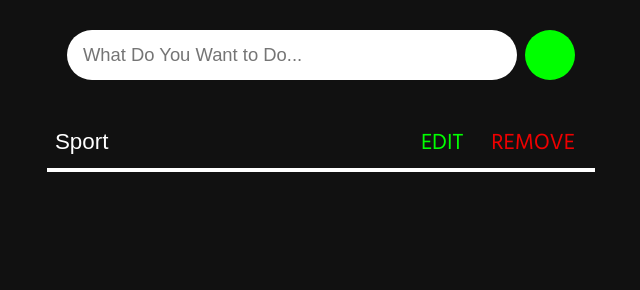
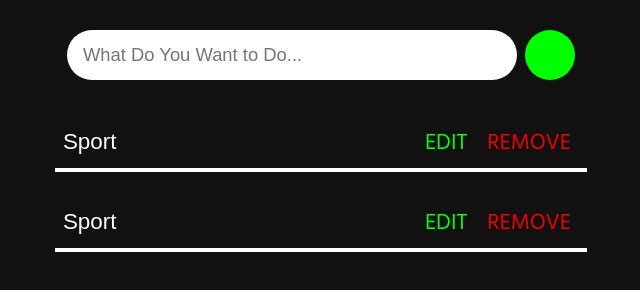
Before and after one commit to Guruji01/To-Do-List, a plain HTML site: page Index.html in a window 1280 px wide. Shown: the part 116-406 px from the top of the page, without its empty margins (319-959 px from the left). Drawn offline with Linux system fonts and the light colour scheme; some icons are missing.

Commit message:
Al css part is done now let's start js now :)

```diff
--- a/Index.css
+++ b/Index.css
@@ -97,7 +97,7 @@ h1
 .editButton
 {
    font-size: 1.4rem;
-   margin: 0 0.75rem;
+   margin: 0 0.5rem;
    font-family: 'Hind Siliguri', sans-serif;
    background: none;
    outline: none;
@@ -108,7 +108,7 @@ h1
 .removeButton
 {
    font-size: 1.4rem;
-   margin: 0 0.75rem;
+   margin: 0 0.5rem;
    font-family: 'Hind Siliguri', sans-serif;
    background: none;
    outline: none;
--- a/Index.html
+++ b/Index.html
@@ -27,6 +27,12 @@
 			<button class="editButton">EDIT</button>
 			<button class="removeButton">REMOVE</button>
 		</div>
+		<div class="item">
+			<input type="text" class="item_input"
+			value ="Sport" disabled>
+			<button class="editButton">EDIT</button>
+			<button class="removeButton">REMOVE</button>
+		</div>
 	</div>
 	<script type="text/javascript" src="Index.js"></script>
 
```
